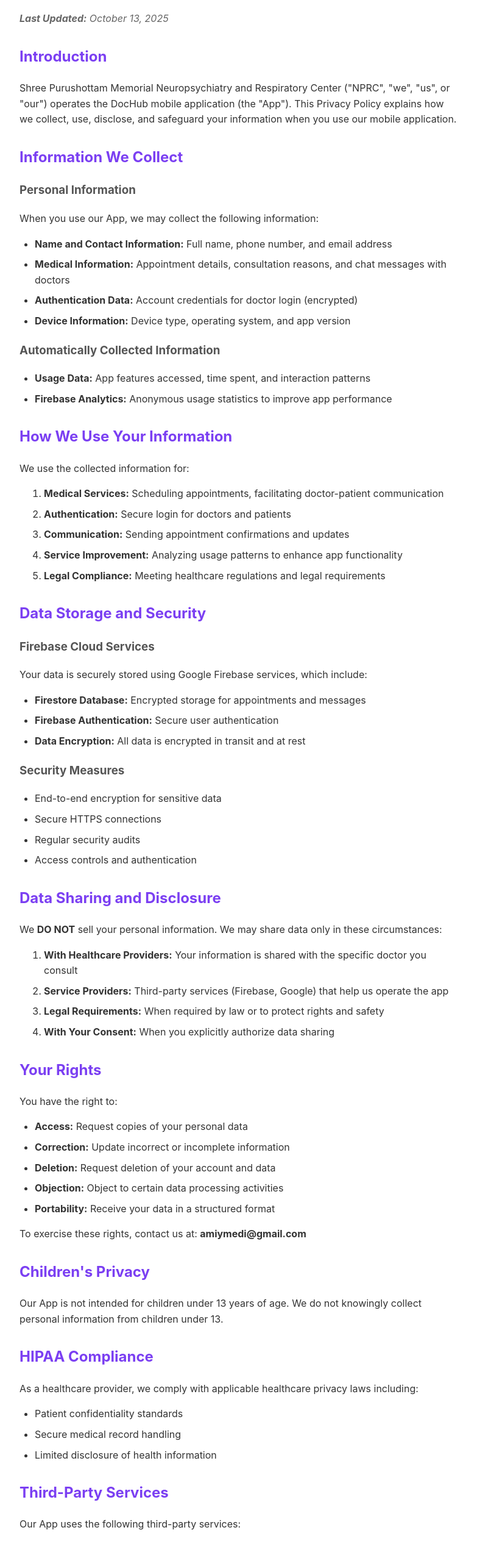
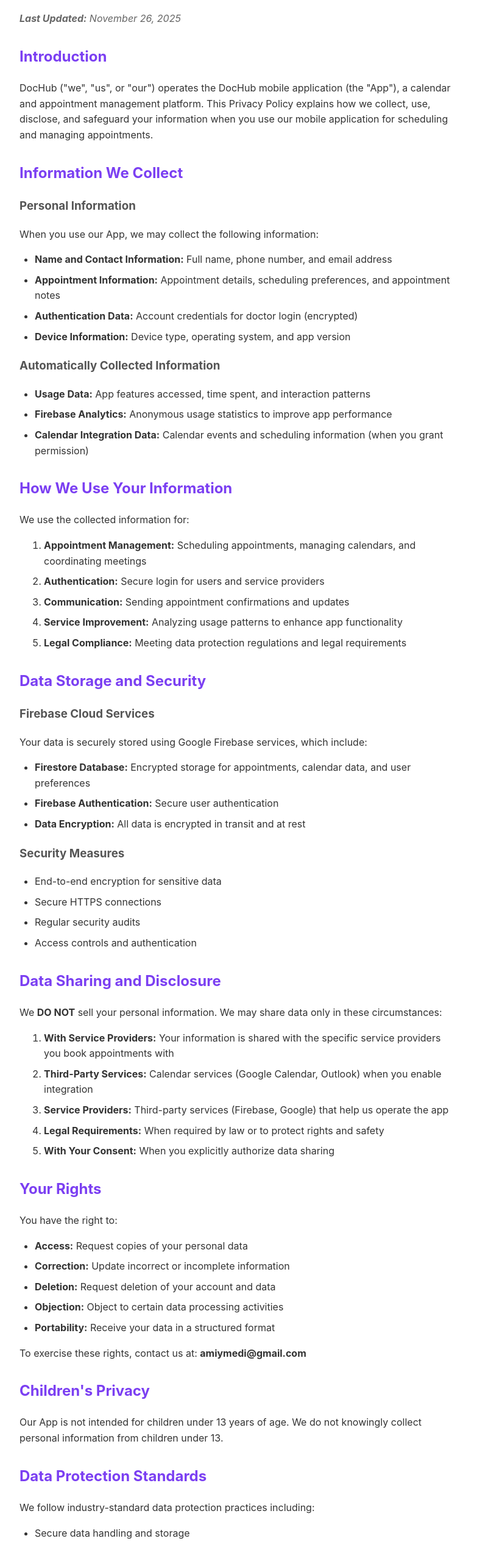
Before and after one commit to ap5511-arch/nprc-privacy-policy, a plain HTML site: page privacy-policy.html in a window 1280 px wide. Shown: the part 200-2732 px from the top of the page at 61% size, without its empty margins (248-1031 px from the left). Drawn offline with Linux system fonts and the light colour scheme.

Commit message:
Update privacy policy for DocHub Calendar app - remove medical references, focus on calendar/appointment management

```diff
--- a/privacy-policy.html
+++ b/privacy-policy.html
@@ -3,7 +3,7 @@
 <head>
     <meta charset="UTF-8">
     <meta name="viewport" content="width=device-width, initial-scale=1.0">
-    <title>Privacy Policy - NPRC Medical Consultation</title>
+    <title>Privacy Policy - DocHub Calendar & Appointments</title>
     <style>
         body {
             font-family: -apple-system, BlinkMacSystemFont, 'Segoe UI', Roboto, Oxygen, Ubuntu, Cantarell, sans-serif;
@@ -78,11 +78,11 @@
 </head>
 <body>
     <div class="container">
-        <h1>Privacy Policy for NPRC - Medical Consultation</h1>
-        <p class="last-updated"><strong>Last Updated:</strong> October 13, 2025</p>
+        <h1>Privacy Policy for DocHub - Calendar & Appointments</h1>
+        <p class="last-updated"><strong>Last Updated:</strong> November 26, 2025</p>
 
         <h2>Introduction</h2>
-        <p>Shree Purushottam Memorial Neuropsychiatry and Respiratory Center ("NPRC", "we", "us", or "our") operates the DocHub mobile application (the "App"). This Privacy Policy explains how we collect, use, disclose, and safeguard your information when you use our mobile application.</p>
+        <p>DocHub ("we", "us", or "our") operates the DocHub mobile application (the "App"), a calendar and appointment management platform. This Privacy Policy explains how we collect, use, disclose, and safeguard your information when you use our mobile application for scheduling and managing appointments.</p>
 
         <h2>Information We Collect</h2>
 
@@ -90,7 +90,7 @@
         <p>When you use our App, we may collect the following information:</p>
         <ul>
             <li><strong>Name and Contact Information:</strong> Full name, phone number, and email address</li>
-            <li><strong>Medical Information:</strong> Appointment details, consultation reasons, and chat messages with doctors</li>
+            <li><strong>Appointment Information:</strong> Appointment details, scheduling preferences, and appointment notes</li>
             <li><strong>Authentication Data:</strong> Account credentials for doctor login (encrypted)</li>
             <li><strong>Device Information:</strong> Device type, operating system, and app version</li>
         </ul>
@@ -99,16 +99,17 @@
         <ul>
             <li><strong>Usage Data:</strong> App features accessed, time spent, and interaction patterns</li>
             <li><strong>Firebase Analytics:</strong> Anonymous usage statistics to improve app performance</li>
+            <li><strong>Calendar Integration Data:</strong> Calendar events and scheduling information (when you grant permission)</li>
         </ul>
 
         <h2>How We Use Your Information</h2>
         <p>We use the collected information for:</p>
         <ol>
-            <li><strong>Medical Services:</strong> Scheduling appointments, facilitating doctor-patient communication</li>
-            <li><strong>Authentication:</strong> Secure login for doctors and patients</li>
+            <li><strong>Appointment Management:</strong> Scheduling appointments, managing calendars, and coordinating meetings</li>
+            <li><strong>Authentication:</strong> Secure login for users and service providers</li>
             <li><strong>Communication:</strong> Sending appointment confirmations and updates</li>
             <li><strong>Service Improvement:</strong> Analyzing usage patterns to enhance app functionality</li>
-            <li><strong>Legal Compliance:</strong> Meeting healthcare regulations and legal requirements</li>
+            <li><strong>Legal Compliance:</strong> Meeting data protection regulations and legal requirements</li>
         </ol>
 
         <h2>Data Storage and Security</h2>
@@ -116,7 +117,7 @@
         <h3>Firebase Cloud Services</h3>
         <p>Your data is securely stored using Google Firebase services, which include:</p>
         <ul>
-            <li><strong>Firestore Database:</strong> Encrypted storage for appointments and messages</li>
+            <li><strong>Firestore Database:</strong> Encrypted storage for appointments, calendar data, and user preferences</li>
             <li><strong>Firebase Authentication:</strong> Secure user authentication</li>
             <li><strong>Data Encryption:</strong> All data is encrypted in transit and at rest</li>
         </ul>
@@ -132,7 +133,8 @@
         <h2>Data Sharing and Disclosure</h2>
         <p>We <strong>DO NOT</strong> sell your personal information. We may share data only in these circumstances:</p>
         <ol>
-            <li><strong>With Healthcare Providers:</strong> Your information is shared with the specific doctor you consult</li>
+            <li><strong>With Service Providers:</strong> Your information is shared with the specific service providers you book appointments with</li>
+            <li><strong>Third-Party Services:</strong> Calendar services (Google Calendar, Outlook) when you enable integration</li>
             <li><strong>Service Providers:</strong> Third-party services (Firebase, Google) that help us operate the app</li>
             <li><strong>Legal Requirements:</strong> When required by law or to protect rights and safety</li>
             <li><strong>With Your Consent:</strong> When you explicitly authorize data sharing</li>
@@ -152,12 +154,12 @@
         <h2>Children's Privacy</h2>
         <p>Our App is not intended for children under 13 years of age. We do not knowingly collect personal information from children under 13.</p>
 
-        <h2>HIPAA Compliance</h2>
-        <p>As a healthcare provider, we comply with applicable healthcare privacy laws including:</p>
+        <h2>Data Protection Standards</h2>
+        <p>We follow industry-standard data protection practices including:</p>
         <ul>
-            <li>Patient confidentiality standards</li>
-            <li>Secure medical record handling</li>
-            <li>Limited disclosure of health information</li>
+            <li>Secure data handling and storage</li>
+            <li>User privacy protection</li>
+            <li>Transparent data practices</li>
         </ul>
 
         <h2>Third-Party Services</h2>
@@ -173,8 +175,9 @@
 
         <h2>Data Retention</h2>
         <ul>
-            <li><strong>Appointment Records:</strong> Retained for 7 years (medical record requirement)</li>
+            <li><strong>Appointment Records:</strong> Retained for 3 years for service quality and dispute resolution</li>
             <li><strong>Chat Messages:</strong> Retained for 1 year</li>
+            <li><strong>Calendar Data:</strong> Retained according to your calendar service provider's policies</li>
             <li><strong>Anonymous Users:</strong> Data deleted after 90 days of inactivity</li>
             <li><strong>Account Deletion:</strong> All data permanently deleted within 30 days upon request</li>
         </ul>
@@ -184,19 +187,18 @@
 
         <div class="emergency">
             <h2>Medical Disclaimer</h2>
-            <p>This App is for consultation and appointment purposes only. It is not a substitute for in-person medical care. In case of emergency, call local emergency services immediately.</p>
-            <p><strong>Emergency Contact: +91 730 2975 689</strong></p>
+            <p>This App is for appointment scheduling and calendar management purposes only. It helps you organize your time and coordinate with service providers.</p>
+            <p><strong>Contact Information: +91 730 2975 689</strong></p>
         </div>
 
         <div class="contact-box">
             <h2>Contact Us</h2>
             <p>For questions about this Privacy Policy or our practices:</p>
-            <p><strong>Shree Purushottam Memorial NPRC</strong><br>
-            Neuropsychiatry and Respiratory Center</p>
+            <p><strong>DocHub Calendar & Appointments</strong></p>
             <ul>
-                <li><strong>Email:</strong> amiymedi@gmail.com</li>
+                <li><strong>Email:</strong> support@dochub-calendar.com</li>
                 <li><strong>Phone:</strong> +91 730 2975 689</li>
-                <li><strong>Address:</strong> D-20, SOUTH CITY, RAE BARELI ROAD, S City Rd, Lucknow, Uttar Pradesh 226025</li>
+                <li><strong>Address:</strong> Near SBI Bank, Vibhuti Khand, Gomtinagar, Lucknow</li>
             </ul>
         </div>
 
@@ -204,7 +206,7 @@
         <p>By using DocHub, you consent to our Privacy Policy and agree to its terms.</p>
 
         <div class="footer">
-            <p><strong>© 2025 Shree Purushottam Memorial NPRC. All rights reserved.</strong></p>
+            <p><strong>© 2025 DocHub. All rights reserved.</strong></p>
         </div>
     </div>
 </body>
```
Also changed, not shown: 1 other file.
